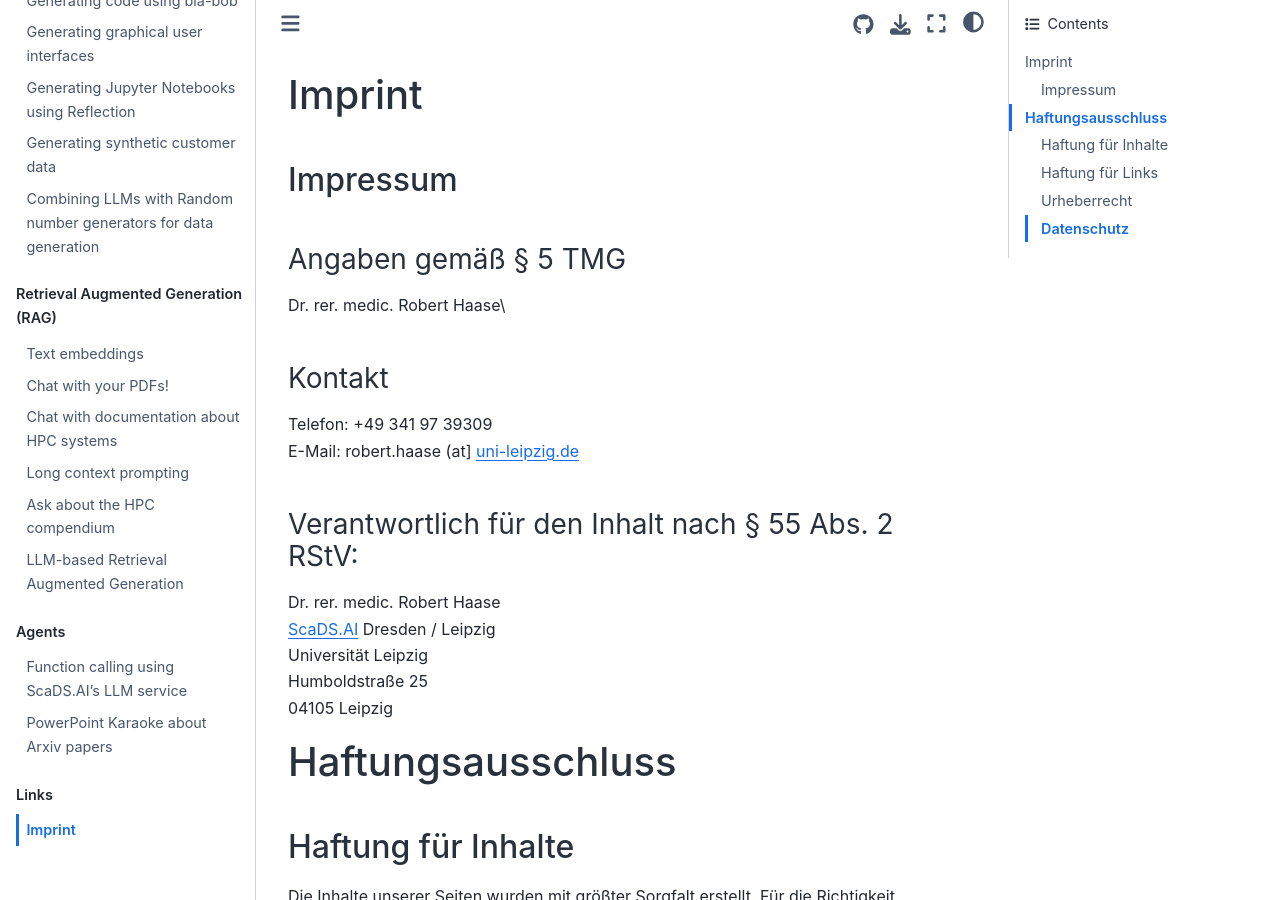
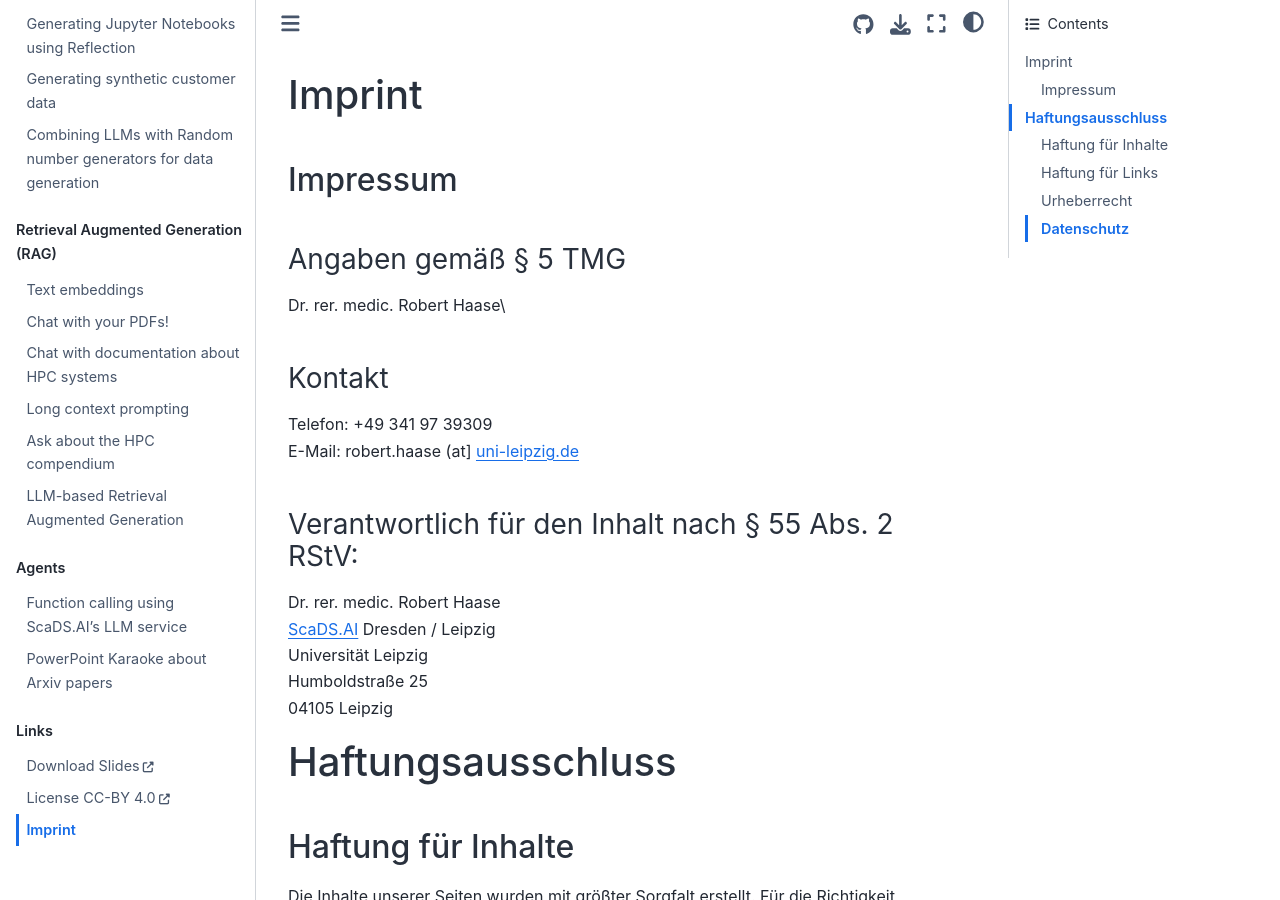
Before and after one commit to ScaDS/secai_llm_training, a Jupyter Book: the page built from docs/imprint.md, in a window 1280 px wide and 900 px high. Built offline with Jupyter Book 1.0.4 settings and Sphinx 7.4.7 and the Sphinx Book theme 1.1.4, drawn with Linux system fonts in a browser that asks for light colours.

Commit message:
add link to slides

```diff
--- a/docs/_toc.yml
+++ b/docs/_toc.yml
@@ -48,4 +48,8 @@
 
   - caption: Links
     chapters:
+    - url: https://zenodo.org/records/15006767
+      title: Download Slides
+    - url: https://creativecommons.org/licenses/by/4.0/
+      title: License CC-BY 4.0
     - file: imprint
```
